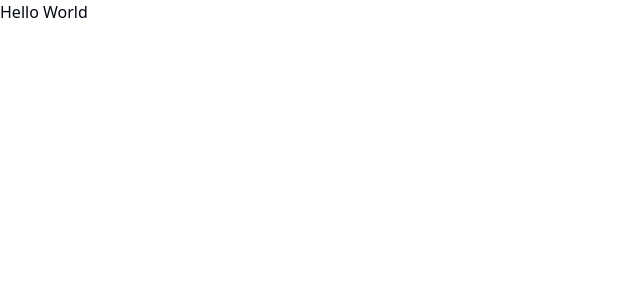
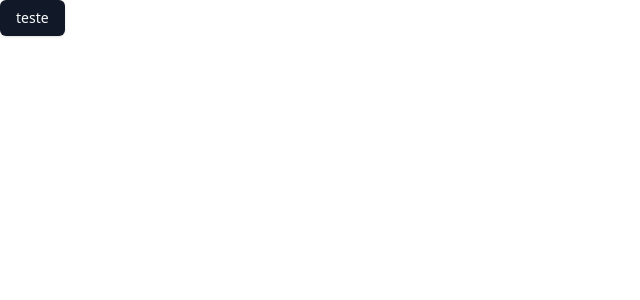
Before and after one commit to MartonLyra/video-transcript-ai, a React (Vite) app: page / in a window 1280 px wide. Shown: the top 300 px of the page, without its empty margins (0-640 px from the left). Built offline with nearby package versions, Linux system fonts and the light colour scheme.

Commit message:
Componente Button do shadcn instalado

```diff
--- a/package.json
+++ b/package.json
@@ -11,6 +11,7 @@
   },
   "dependencies": {
     "@radix-ui/react-icons": "^1.3.0",
+    "@radix-ui/react-slot": "^1.0.2",
     "class-variance-authority": "^0.7.0",
     "clsx": "^2.0.0",
     "react": "^18.2.0",
--- a/src/App.tsx
+++ b/src/App.tsx
@@ -1,5 +1,8 @@
+import { Button } from "./components/ui/button";
+
 export function App() {
   return (
-    <h1>Hello World</h1>
+    <Button>teste</Button>
+
   )
 }
--- /dev/null
+++ b/src/components/ui/button.tsx
@@ -0,0 +1,57 @@
+import * as React from "react"
+import { Slot } from "@radix-ui/react-slot"
+import { cva, type VariantProps } from "class-variance-authority"
+
+import { cn } from "@/lib/utils"
+
+const buttonVariants = cva(
+  "inline-flex items-center justify-center rounded-md text-sm font-medium transition-colors focus-visible:outline-none focus-visible:ring-1 focus-visible:ring-ring disabled:pointer-events-none disabled:opacity-50",
+  {
+    variants: {
+      variant: {
+        default:
+          "bg-primary text-primary-foreground shadow hover:bg-primary/90",
+        destructive:
+          "bg-destructive text-destructive-foreground shadow-sm hover:bg-destructive/90",
+        outline:
+          "border border-input bg-transparent shadow-sm hover:bg-accent hover:text-accent-foreground",
+        secondary:
+          "bg-secondary text-secondary-foreground shadow-sm hover:bg-secondary/80",
+        ghost: "hover:bg-accent hover:text-accent-foreground",
+        link: "text-primary underline-offset-4 hover:underline",
+      },
+      size: {
+        default: "h-9 px-4 py-2",
+        sm: "h-8 rounded-md px-3 text-xs",
+        lg: "h-10 rounded-md px-8",
+        icon: "h-9 w-9",
+      },
+    },
+    defaultVariants: {
+      variant: "default",
+      size: "default",
+    },
+  }
+)
+
+export interface ButtonProps
+  extends React.ButtonHTMLAttributes<HTMLButtonElement>,
+    VariantProps<typeof buttonVariants> {
+  asChild?: boolean
+}
+
+const Button = React.forwardRef<HTMLButtonElement, ButtonProps>(
+  ({ className, variant, size, asChild = false, ...props }, ref) => {
+    const Comp = asChild ? Slot : "button"
+    return (
+      <Comp
+        className={cn(buttonVariants({ variant, size, className }))}
+        ref={ref}
+        {...props}
+      />
+    )
+  }
+)
+Button.displayName = "Button"
+
+export { Button, buttonVariants }
```
Also changed, not shown: 2 other files (tests, documents, lock files or other folders).
